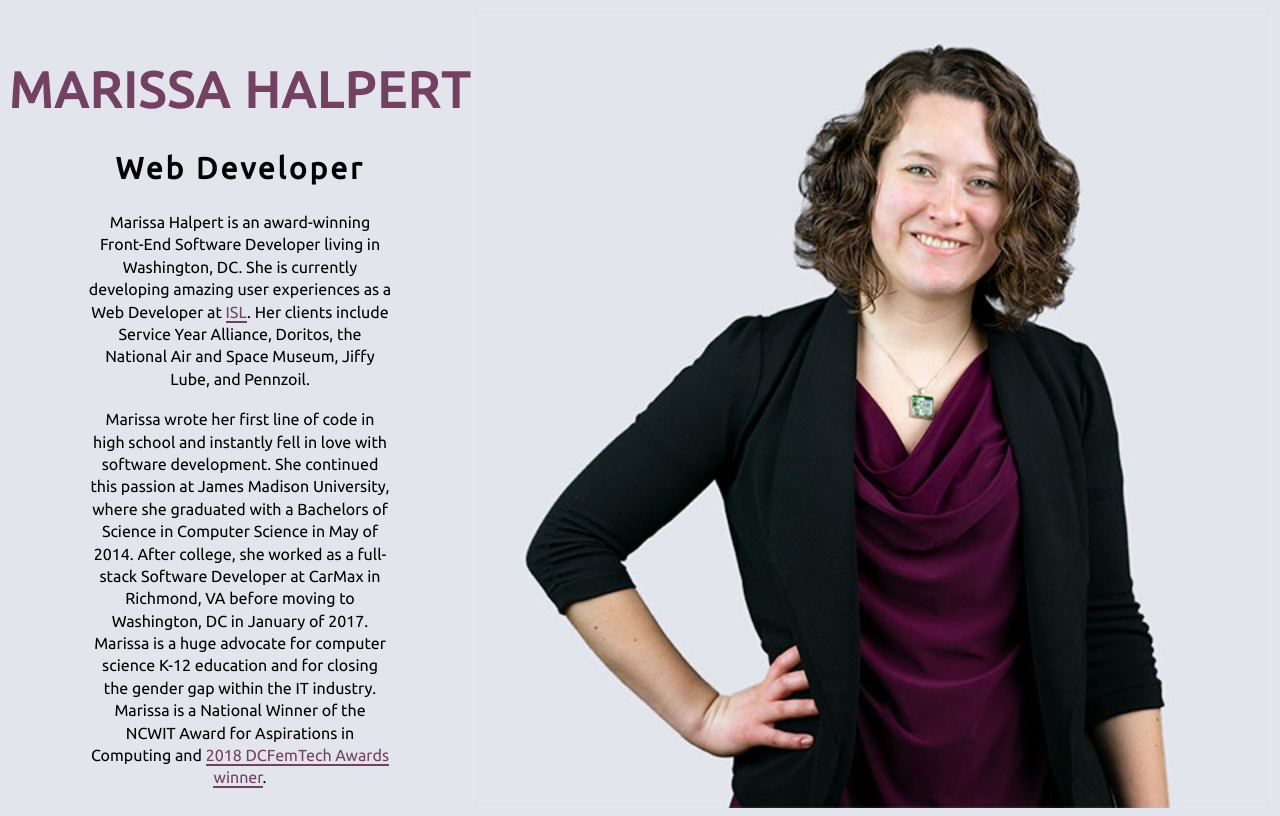
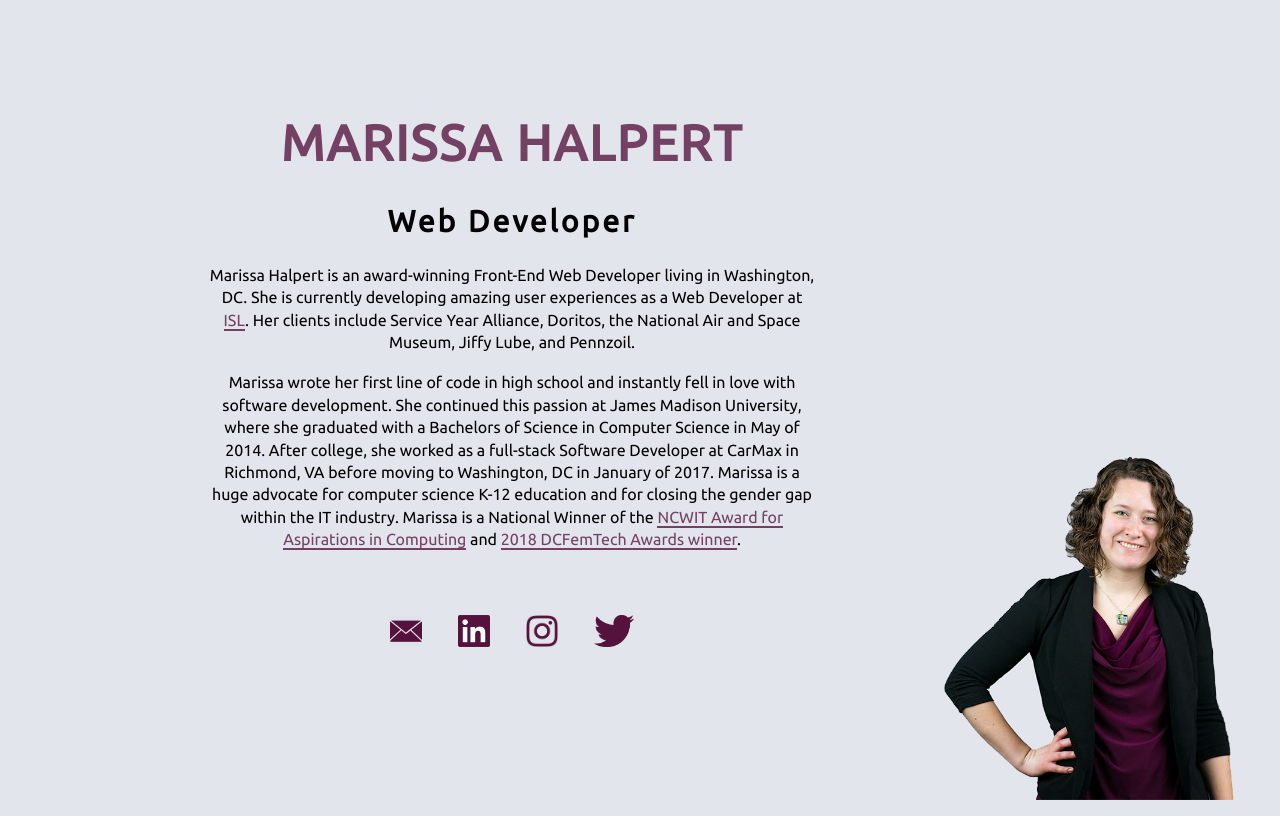
Before and after one commit to marissa-halpert/marissa-halpert, a plain HTML site: page index.html in a window 1280 px wide. Drawn offline with Linux system fonts and the light colour scheme.

Commit message:
new style

```diff
--- a/index.html
+++ b/index.html
@@ -6,7 +6,8 @@
         <title>Marissa Halpert</title>
         <meta name="description" content="">
         <meta name="viewport" content="width=device-width, initial-scale=1">
-        <link rel="apple-touch-icon-precomposed" href="/favicon-152.png">
+        <link rel="apple-touch-icon-precomposed" href="favicon.ico">
+        <link rel="icon" type="image/png" href="favicon.ico">
 
         <meta property="og:title" content="Marissa Halpert">
         <meta property="og:site_name" content="">
@@ -30,13 +31,30 @@
             <div class="left">
                <h1>Marissa Halpert</h1>
                <h2>Web Developer</h2>
-               <p>Marissa Halpert is an award-winning Front-End Software Developer living in Washington, DC. She is currently developing amazing user experiences as a Web Developer at <a href="https://isl.co" target="_blank">ISL</a>. Her clients include Service Year Alliance, Doritos, the National Air and Space Museum, Jiffy Lube, and Pennzoil.</p>
+               <p>Marissa Halpert is an award-winning Front-End Web Developer living in Washington, DC. She is currently developing amazing user experiences as a Web Developer at <a href="https://isl.co" target="_blank">ISL</a>. Her clients include Service Year Alliance, Doritos, the National Air and Space Museum, Jiffy Lube, and Pennzoil.</p>
                <br>
-               <p>Marissa wrote her first line of code in high school and instantly fell in love with software development. She continued this passion at James Madison University, where she graduated with a Bachelors of Science in Computer Science in May of 2014. After college, she worked as a full-stack Software Developer at CarMax in Richmond, VA before moving to Washington, DC in January of 2017. Marissa is a huge advocate for computer science K-12 education and for closing the gender gap within the IT industry. Marissa is a National Winner of the NCWIT Award for Aspirations in Computing and <a href="http://dcfemtech.com/awards" target="_blank">2018 DCFemTech Awards winner</a>.</p>
+               <p>Marissa wrote her first line of code in high school and instantly fell in love with software development. She continued this passion at James Madison University, where she graduated with a Bachelors of Science in Computer Science in May of 2014. After college, she worked as a full-stack Software Developer at CarMax in Richmond, VA before moving to Washington, DC in January of 2017. Marissa is a huge advocate for computer science K-12 education and for closing the gender gap within the IT industry. Marissa is a National Winner of the <a href="https://www.aspirations.org/participate/high-school" target="_blank">NCWIT Award for Aspirations in Computing</a> and <a href="http://dcfemtech.com/awards" target="_blank">2018 DCFemTech Awards winner</a>.</p>
+
+               <div class="social">
+
+                    <a href="mailto:marissa.halpert@gmail.com" target="_blank" class="social-link">
+                        <img src="style/images/envelope.png" class="social-link-img">
+                    </a>
+
+                    <a href="https://www.linkedin.com/in/marissahalpert/" target="_blank" class="social-link">
+                        <img src="style/images/linkedin.png" class="social-link-img">
+                    </a>
+
+                    <a href="https://www.instagram.com/marissa.halpert/" target="_blank" class="social-link">
+                        <img src="style/images/instagram.png" class="social-link-img">
+                    </a>
+
+                     <a href="https://twitter.com/marissahalpert" target="_blank" class="social-link">
+                        <img src="style/images/twitter.png" class="social-link-img">
+                    </a>
+               </div>
            </div>
-            <div class="right">
-                <img src="style/images/islco-Marissa.jpg" alt="Marissa Halpert" class="marissa">
-            </div>
+                <img src="style/images/marissa.png" alt="Marissa Halpert" class="marissa">
         </div>
     </body>
 </html>
--- a/style/style.css
+++ b/style/style.css
@@ -1,3 +1,11 @@
+/*/* custom media queries
+@custom-media --sm-viewport (min-width: 0);
+@custom-media --sm-only-viewport (max-width: 750px);
+@custom-media --md-viewport (min-width: 750px);
+@custom-media --md-only-viewport (min-width: 750px) and (max-width: 960px);
+@custom-media --lg-viewport (min-width: 960px);
+
+*/
 :root {
     --primary-color: rgba(84,18,60,.78);
     --black: #000;
@@ -5,6 +13,10 @@
 
 html {
     background-color: #e2e5ec;
+}
+
+body {
+    margin: 0;
 }
 
 h1 {
@@ -27,7 +39,11 @@ p {
     font-family: 'Ubuntu', Arial;
     font-size: 16px;
     line-height: 1.4;
-    margin: 0 5rem;
+    margin: 0 2rem;
+
+    @media only screen and (min-width: 850px) {
+        margin: 0 5rem;
+    }
 }
 
 a {
@@ -36,23 +52,65 @@ a {
     border-bottom: 2px solid var(--primary-color);
 }
 
+
 .left {
-    flex-grow: 2;
+    position: relative;
     text-align: center;
-}
 
-.right {
-    height: 100vh;
-    flex-grow: 1;
+    h1, h2, p {
+        align-self: center;
+    }
 }
 
 .marissa {
-    height: 100vh;
-    float: right;
+    height: 40vh;
+    position: relative;
+    margin-top: 2rem;
 }
 
 .content {
     display: flex;
-
+    flex-direction: column;
     align-items: center;
 }
+
+.social {
+    margin: 4rem auto;
+}
+
+.social-link {
+    border-bottom: none;
+    margin: 0 1rem;
+}
+
+.social-link-img {
+    height: 2rem;
+}
+
+@media only screen and (min-width: 850px) {
+    .left {
+        position: absolute;
+        top: 10%;
+        left: 10%;
+        width: 60vw;
+        text-align: center;
+
+        h1, h2, p {
+            align-self: center;
+        }
+    }
+
+    .marissa {
+        height: 45%;
+        position: absolute;
+        bottom: 0;
+        right: 0;
+        margin-top: 5rem;
+    }
+
+    .content {
+        display: flex;
+        flex-direction: column;
+        align-items: center;
+    }
+}
```
Also changed, not shown: favicon.ico (added), style/images/envelope.png (added), style/images/instagram.png (added), style/images/linkedin.png (added), style/images/marissa.png (added), style/images/twitter.png (added), style/images/twitter.svg (added).
